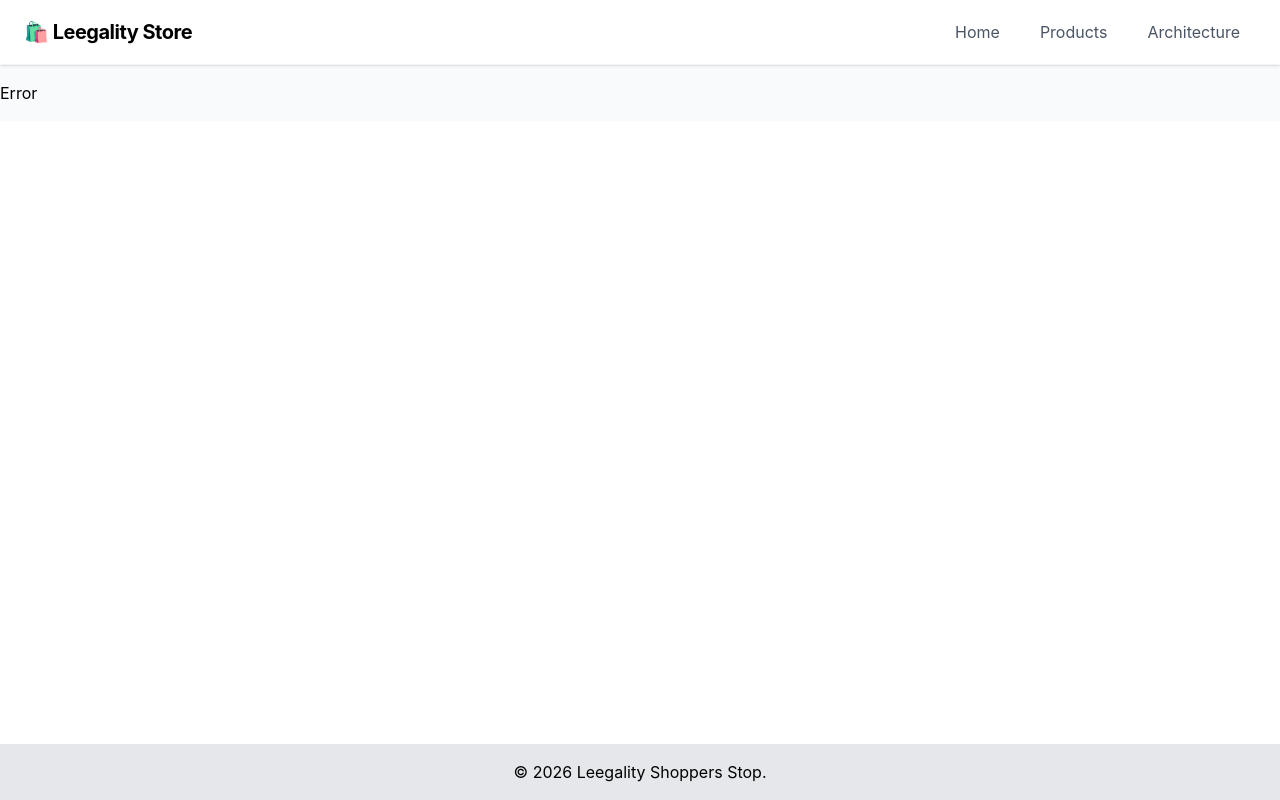
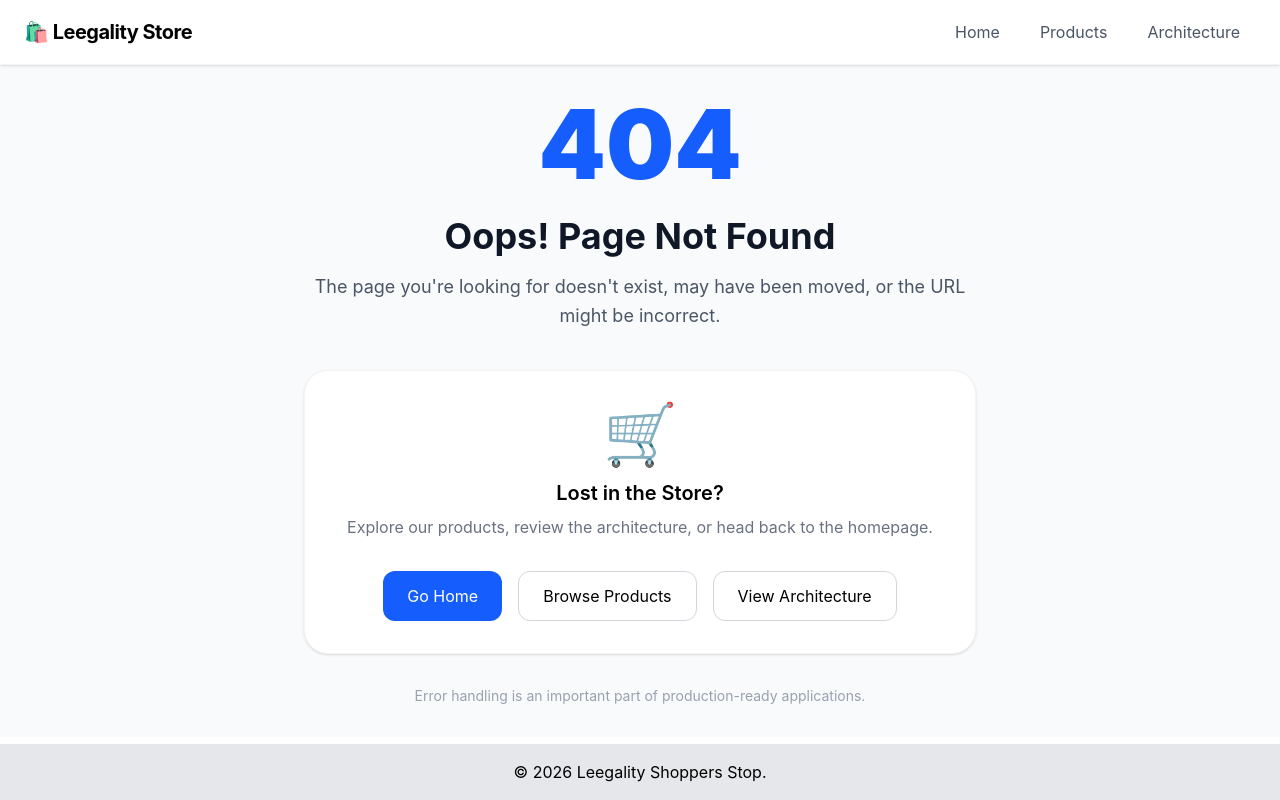
Before and after one commit to harshgupta20/leegality-assessment, a React (Vite) app: page /cart in a window 1280 px wide. Built offline with nearby package versions, Linux system fonts and the light colour scheme; no server answers.

Commit message:
Enhance Error page with 404 message and navigation options; improve user experience with styled components and clear instructions

```diff
--- a/src/pages/Error.jsx
+++ b/src/pages/Error.jsx
@@ -1,9 +1,103 @@
-import React from 'react'
+import React from "react";
+import { useNavigate } from "react-router";
 
 const Error = () => {
+  const navigate = useNavigate();
+
   return (
-    <div>Error</div>
-  )
-}
+    <div className="min-h-[80vh] flex items-center justify-center px-6">
+      <div className="max-w-2xl text-center">
+        {/* Error Code */}
+        <h1 className="text-8xl font-black text-blue-600">
+          404
+        </h1>
 
-export default Error
+        {/* Title */}
+        <h2 className="mt-6 text-4xl font-bold text-gray-900">
+          Oops! Page Not Found
+        </h2>
+
+        {/* Description */}
+        <p className="mt-4 text-lg text-gray-600 leading-relaxed">
+          The page you're looking for doesn't exist,
+          may have been moved, or the URL might be incorrect.
+        </p>
+
+        {/* Decorative Card */}
+        <div className="mt-10 bg-white border border-gray-100 rounded-3xl p-8 shadow-sm">
+          <div className="text-6xl mb-4">
+            🛒
+          </div>
+
+          <h3 className="text-xl font-semibold">
+            Lost in the Store?
+          </h3>
+
+          <p className="mt-2 text-gray-500">
+            Explore our products, review the architecture,
+            or head back to the homepage.
+          </p>
+
+          <div className="mt-8 flex flex-wrap justify-center gap-4">
+            <button
+              onClick={() => navigate("/")}
+              className="
+                px-6
+                py-3
+                bg-blue-600
+                text-white
+                rounded-xl
+                hover:bg-blue-700
+                transition
+              "
+            >
+              Go Home
+            </button>
+
+            <button
+              onClick={() =>
+                navigate("/products")
+              }
+              className="
+                px-6
+                py-3
+                border
+                border-gray-300
+                rounded-xl
+                hover:bg-gray-100
+                transition
+              "
+            >
+              Browse Products
+            </button>
+
+            <button
+              onClick={() =>
+                navigate("/architecture")
+              }
+              className="
+                px-6
+                py-3
+                border
+                border-gray-300
+                rounded-xl
+                hover:bg-gray-100
+                transition
+              "
+            >
+              View Architecture
+            </button>
+          </div>
+        </div>
+
+        {/* Footer Note */}
+        <p className="mt-8 text-sm text-gray-400">
+          Error handling is an important part of
+          production-ready applications.
+        </p>
+      </div>
+    </div>
+  );
+};
+
+export default Error;
```
